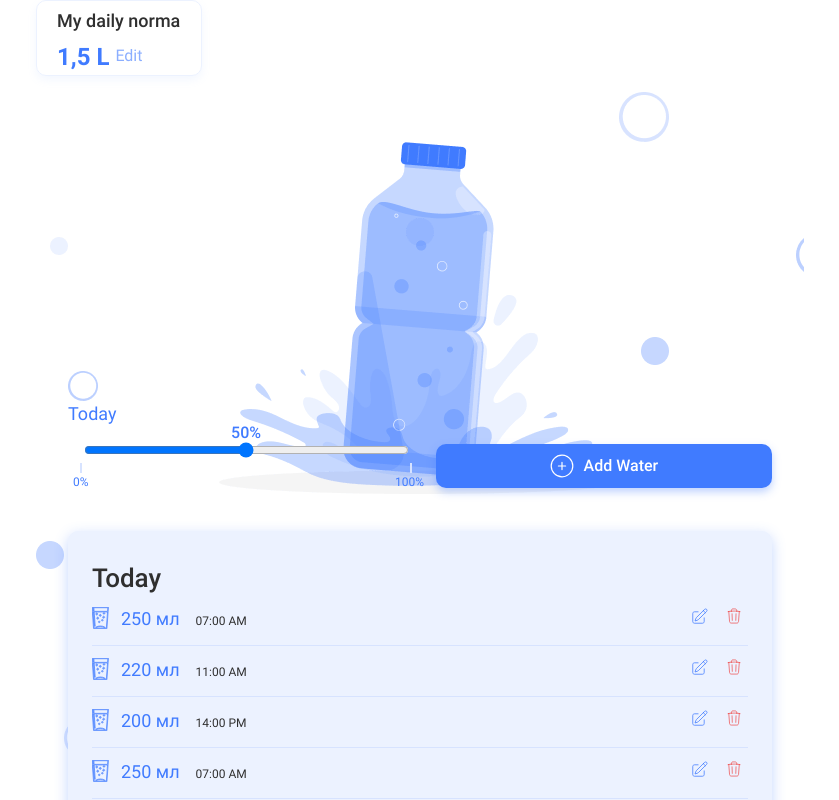
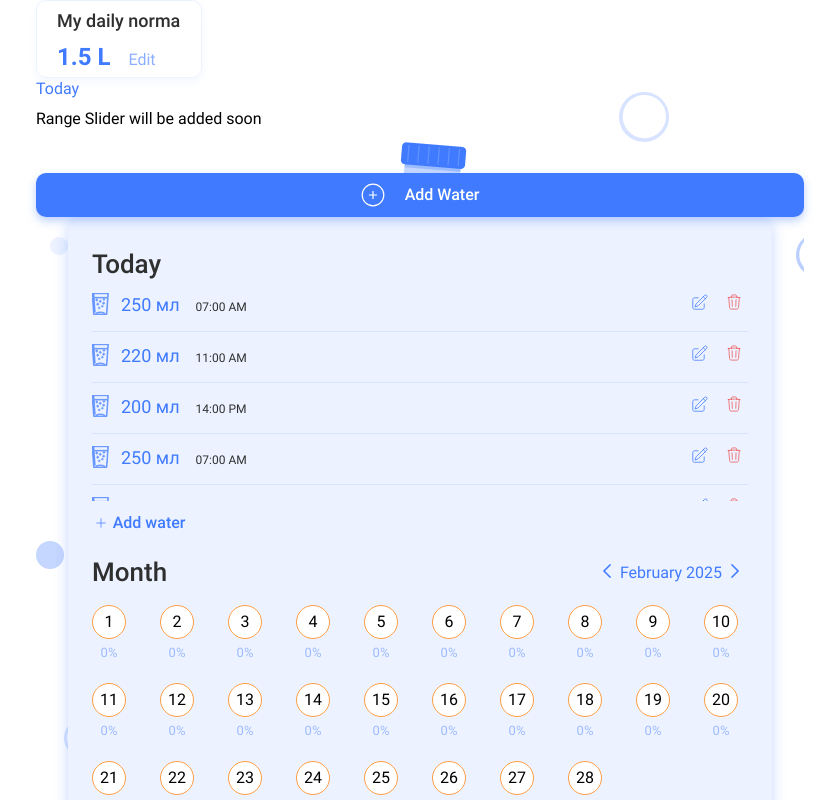
Before and after one commit to AndriyDzhuryn/AquaGuardians, a React (Vite) app: page /home in a window 1280 px wide. Shown: the top 800 px of the page, without its empty margins (220-1059 px from the left). Built offline with nearby package versions, Linux system fonts and the light colour scheme.

Commit message:
add DailyNormaPanel and WaterRationPanel
draft

```diff
--- a/src/components/DailyNorma/DailyNorma.jsx
+++ /dev/null
@@ -1,16 +0,0 @@
-import css from './DailyNorma.module.css';
-
-const DailyNorma = () => {
-  return (
-    <div className={css.dailyNormaWrapper}>
-      <h2 className={css.title}>My daily norma</h2>
-
-      <div className={css.NormaWrapper}>
-        <p className={css.dailyNorma}>1,5 L</p>
-        <button className={css.btnDailyNorma}>Edit</button>
-      </div>
-    </div>
-  );
-};
-
-export default DailyNorma;
--- a/src/components/DailyNorma/DailyNorma.module.css
+++ /dev/null
@@ -1,63 +0,0 @@
-.dailyNormaWrapper {
-  display: flex;
-  flex-direction: column;
-  border: 1px solid #ecf2ff;
-  border-radius: 10px;
-  padding: 8px 20px;
-  width: 166px;
-  height: 74px;
-  box-shadow: 0 4px 8px 0 rgba(158, 187, 255, 0.12);
-  margin-bottom: 232px;
-}
-
-.title {
-  font-weight: 500;
-  font-size: 18px;
-  line-height: 1.33;
-  color: #2f2f2f;
-
-  margin-bottom: 12px;
-}
-
-.NormaWrapper {
-  display: flex;
-}
-
-.dailyNorma {
-  font-weight: 700;
-  font-size: 22px;
-  line-height: 1;
-  color: #407bff;
-}
-
-.btnDailyNorma {
-  width: 30px;
-  height: 22px;
-  border: none;
-  background-color: transparent;
-
-  font-size: 16px;
-  line-height: 1.25;
-  color: #8baeff;
-}
-
-.btnDailyNorma:hover {
-  color: #ff9d43;
-}
-
-@media only screen and (min-width: 768px) {
-  .dailyNormaWrapper {
-    height: 76px;
-    margin-bottom: 326px;
-  }
-
-  .dailyNorma {
-    font-size: 24px;
-  }
-}
-
-@media only screen and (min-width: 1440px) {
-  .dailyNormaWrapper {
-    margin-bottom: 466px;
-  }
-}
--- /dev/null
+++ b/src/components/DailyNormaPanel/DailyNormaPanel.jsx
@@ -0,0 +1,17 @@
+import css from './DailyNormaPanel.module.css';
+
+export default function DailyNormaPanel() {
+  const handleClick = () => {};
+
+  return (
+    <div className={css.container}>
+      <h2 className={css.title}>My daily norma</h2>
+      <div className={css.wrapper}>
+        <h2 className={css.number}>1.5 L</h2>
+        <button className={css.btn} onClick={handleClick}>
+          Edit
+        </button>
+      </div>
+    </div>
+  );
+}
--- /dev/null
+++ b/src/components/DailyNormaPanel/DailyNormaPanel.module.css
@@ -0,0 +1,49 @@
+.container {
+  box-sizing: content-box;
+  width: 124px;
+  height: 60px;
+  padding: 8px 20px 8px 20px;
+  display: flex;
+  flex-direction: column;
+  gap: 12px;
+  background-color: transparent;
+  border: 1px solid #ecf2ff;
+  border-radius: 10px;
+  box-shadow: 0px 4px 8px rgba(158, 187, 255, 0.12);
+}
+
+.title {
+  font-size: 18px;
+  font-weight: 500;
+  line-height: 1.33;
+  color: #2f2f2f;
+}
+
+.wrapper {
+  display: flex;
+  flex-direction: row;
+  gap: 12px;
+  align-items: baseline;
+}
+
+.number {
+  font-size: 24px;
+  font-weight: 600;
+  line-height: 1;
+  color: #407bff;
+}
+
+.btn {
+  font-size: 16px;
+  font-weight: 400;
+  line-height: 1.25;
+  color: #8baeff;
+  background-color: transparent;
+  border: none;
+}
+
+.btn:hover {
+}
+
+.btn:focus {
+}
--- a/src/components/Slider/Slider.jsx
+++ /dev/null
@@ -1,54 +0,0 @@
-import { useRef, useState } from 'react';
-
-import css from './Slider.module.css';
-
-const Slider = () => {
-  const [value, setValue] = useState(50);
-
-  const sliderRef = useRef(null);
-
-  const handleChange = e => {
-    setValue(e.target.value);
-  };
-
-  return (
-    <div className={css.sliderWrapper}>
-      <div className={css.titleWrapper}>
-        <h2 className={css.title}>Today</h2>
-        <div className={css.sliderValueWrapper}>
-          <input
-            ref={sliderRef}
-            type="range"
-            min="0"
-            max="100"
-            value={value}
-            onChange={handleChange}
-            className={css.slider}
-          />
-          <div
-            className={css.dynamSliderWrapper}
-            style={{ '--value': `${value}%` }}
-          >
-            <span className={css.dynamSlider}>{value}%</span>
-          </div>
-        </div>
-
-        <div className={css.valueStatWrapper}>
-          <div className={css.statSliderWrapper}>
-            <span className={css.statSlider}>0%</span>
-            <span className={css.statSlider}>100%</span>
-          </div>
-        </div>
-      </div>
-
-      <button className={css.btnAddWater}>
-        <svg className={css.addWaterPlus}>
-          <use href="../../../public/icons/icons-sprite.svg#plus-circle"></use>
-        </svg>
-        Add Water
-      </button>
-    </div>
-  );
-};
-
-export default Slider;
--- a/src/components/Slider/Slider.module.css
+++ /dev/null
@@ -1,189 +0,0 @@
-.sliderWrapper {
-  display: flex;
-  flex-direction: column;
-
-  width: 280px;
-  margin: 0 auto;
-  margin-bottom: 16px;
-}
-
-.title {
-  font-weight: 400;
-  font-size: 18px;
-  line-height: 1.33;
-  color: #407bff;
-
-  margin-bottom: 12px;
-}
-
-.sliderValueWrapper {
-  display: flex;
-  padding: 5px;
-  position: relative;
-  width: 100%;
-  width: 280px;
-}
-
-.slider {
-  border-radius: 10px;
-  width: 256px;
-  height: 8px;
-
-  background-color: #d7e3ff;
-  margin: 3px auto 16px;
-}
-
-.valueStatWrapper {
-  display: flex;
-}
-
-.statSliderWrapper {
-  position: relative;
-  display: flex;
-  justify-content: space-between;
-  width: 280px;
-}
-
-.dynamSliderWrapper {
-  position: absolute;
-
-  font-weight: 500;
-  font-size: 16px;
-  line-height: 1.25;
-  color: #407bff;
-
-  transform: translateX(100%);
-  top: -20px;
-  padding: 5px 10px;
-  border-radius: 5px;
-  transform: translateX(-50%);
-  transition: left 0.1s ease-out;
-  left: var(--value);
-}
-
-.statSlider {
-  font-size: 12px;
-  line-height: 1.33;
-  color: #407bff;
-}
-
-.statSlider:not(:last-child) {
-  margin-left: 5px;
-}
-
-.statSlider:not(:last-child)::after {
-  content: '';
-  position: absolute;
-  border: 1px solid #d7e3ff;
-  width: 10px;
-  height: 0px;
-  transform: rotate(90deg);
-  top: -8px;
-  margin-left: -13px;
-}
-
-.statSlider:last-child::after {
-  content: '';
-  position: absolute;
-  border: 1px solid #d7e3ff;
-  width: 10px;
-  height: 0px;
-  transform: rotate(90deg);
-  top: -8px;
-  margin-left: -18px;
-}
-
-.btnAddWater {
-  display: flex;
-  align-items: center;
-  justify-content: space-evenly;
-  border-radius: 10px;
-  border: none;
-  padding: 6px 76px;
-  width: 280px;
-  height: 36px;
-  box-shadow: 0 4px 8px 0 rgba(64, 123, 255, 0.34);
-  background: #407bff;
-  font-weight: 500;
-  font-size: 16px;
-  line-height: 1.25;
-  color: #ffffff;
-  margin-bottom: 35px;
-}
-
-.addWaterPlus {
-  width: 24px;
-  height: 24px;
-  fill: transparent;
-  stroke: #ffffff;
-}
-
-.btnAddWater:hover {
-  box-shadow: 0 4px 14px 0 rgba(64, 123, 255, 0.54);
-}
-
-.addWaterPlus:active {
-  box-shadow: none;
-}
-
-@media only screen and (min-width: 768px) {
-  .sliderWrapper {
-    flex-direction: row;
-    align-items: center;
-    width: 704px;
-    margin-bottom: 40px;
-  }
-
-  .titleWrapper {
-    margin-right: 12px;
-  }
-
-  .slider {
-    width: 325px;
-  }
-
-  .sliderValueWrapper {
-    width: 356px;
-  }
-
-  .statSliderWrapper {
-    width: 356px;
-  }
-
-  .btnAddWater {
-    padding: 10px 104px;
-    width: 336px;
-    height: 44px;
-    margin-top: 40px;
-    margin-bottom: 0;
-  }
-}
-
-@media only screen and (min-width: 1440px) {
-  .sliderWrapper {
-    justify-content: flex-end;
-  }
-
-  .titleWrapper {
-    width: 391px;
-    height: 90px;
-    margin-right: 23px;
-  }
-
-  .slider {
-    width: 360px;
-  }
-
-  .sliderValueWrapper {
-    width: 391px;
-  }
-
-  .statSliderWrapper {
-    width: 391px;
-  }
-
-  .btnAddWater {
-    padding: 10px 30px;
-    width: 178px;
-  }
-}
--- /dev/null
+++ b/src/components/WaterRatioPanel/WaterRatioPanel.jsx
@@ -0,0 +1,22 @@
+import css from './WaterRatioPanel.module.css';
+
+export default function WaterRatioPanel() {
+  const handleClick = () => {};
+
+  return (
+    <div className={css.container}>
+      <div className={css.wrapper}>
+        <p className={css.title}>Today</p>
+        <div className={css.rangeSlider}>
+          <p>Range Slider will be added soon</p>
+        </div>
+      </div>
+      <button className={css.btn} onClick={handleClick}>
+        <svg className={css.icon} width="24" height="24">
+          <use href="/icons/icons-sprite.svg#plus-circle" />
+        </svg>
+        Add Water
+      </button>
+    </div>
+  );
+}
--- /dev/null
+++ b/src/components/WaterRatioPanel/WaterRatioPanel.module.css
@@ -0,0 +1,49 @@
+/* mobile */
+.container {
+  display: flex;
+  flex-direction: column;
+  box-sizing: content-box;
+  gap: 16px;
+}
+
+.wrapper {
+  display: flex;
+  flex-direction: column;
+  gap: 8px;
+}
+
+.title {
+  font-size: 16px;
+  font-weight: 400;
+  line-height: 1.33;
+  color: #407bff;
+}
+
+.rangeSlider {
+  height: 50px;
+}
+
+.btn {
+  display: flex;
+  flex-direction: row;
+  gap: 20px;
+  justify-content: center;
+  align-items: center;
+  min-width: 280px;
+  color: #fff;
+  font-size: 16px;
+  font-weight: 500;
+  line-height: 1.25;
+  padding: 10px 30px;
+  border-radius: 10px;
+  border: none;
+  background: #407bff;
+  box-shadow: 0px 4px 8px 0px rgba(64, 123, 255, 0.34);
+  transition: color 250ms cubic-bezier(0.4, 0, 0.2, 1),
+    box-shadow 250ms cubic-bezier(0.4, 0, 0.2, 1);
+}
+
+.icon {
+  fill: none;
+  stroke: #fff;
+}
--- a/src/pages/HomePage/HomePage.jsx
+++ b/src/pages/HomePage/HomePage.jsx
@@ -1,5 +1,5 @@
-import DailyNorma from '../../components/DailyNorma/DailyNorma.jsx';
-import Slider from '../../components/Slider/Slider.jsx';
+import DailyNormaPanel from '../../components/DailyNormaPanel/DailyNormaPanel.jsx';
+import WaterRatioPanel from '../../components/WaterRatioPanel/WaterRatioPanel.jsx';
 import WaterTracker from '../../components/WaterTracker/WaterTracker.jsx';
 
 import css from './HomePage.module.css';
@@ -9,8 +9,8 @@ const HomePage = () => {
     <section className={css.section}>
       <div className={css.wrapper}>
         <div>
-          <DailyNorma />
-          <Slider />
+          <DailyNormaPanel />
+          <WaterRatioPanel />
         </div>
         <WaterTracker />
       </div>
--- a/src/pages/WelcomePage/WelcomePage.jsx
+++ b/src/pages/WelcomePage/WelcomePage.jsx
@@ -1,5 +1,13 @@
+import DailyNormaPanel from '../../components/DailyNormaPanel/DailyNormaPanel';
+import WaterRatioPanel from '../../components/WaterRatioPanel/WaterRatioPanel';
+
 const WelcomePage = () => {
-  return <div>WelcomePage</div>;
+  return (
+    <div>
+      <DailyNormaPanel />
+      <WaterRatioPanel />
+    </div>
+  );
 };
 
 export default WelcomePage;
```
